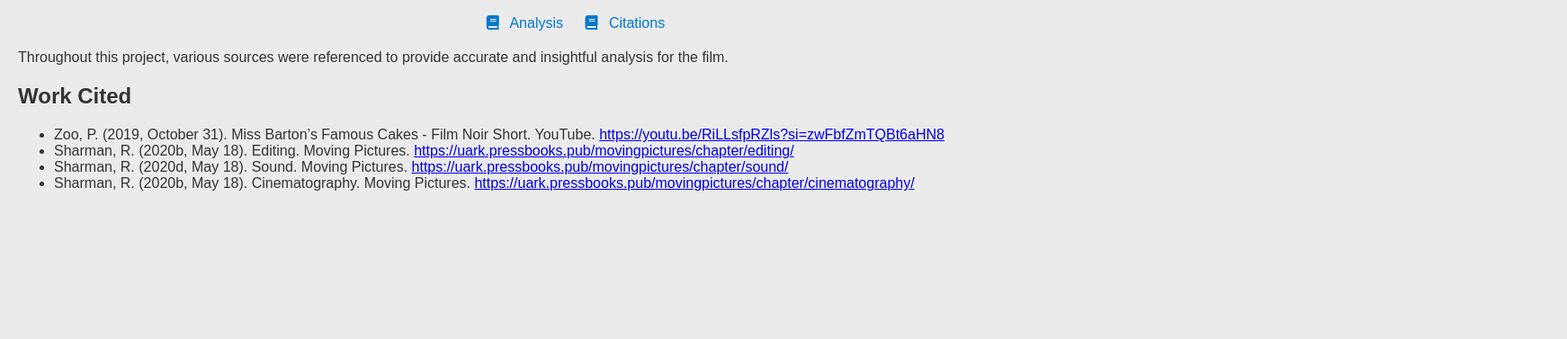
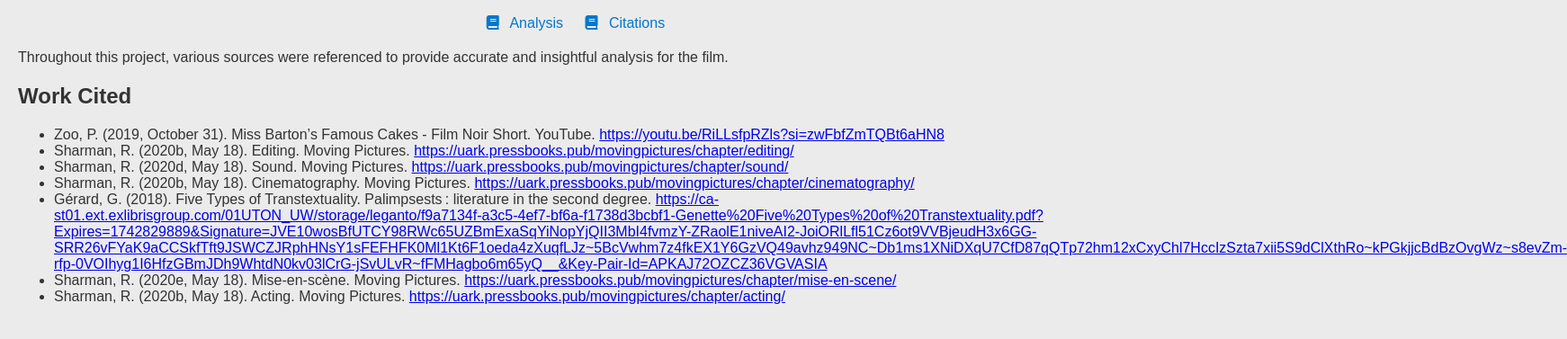
Before and after one commit to OctoberThe8/Short-Film-Paper, a plain HTML site: page CitationENGL1005.html in a window 1280 px wide. Shown: the part 83-460 px from the top of the page at 90% size, 1742 px wide, since content can reach past the window. Drawn offline with Linux system fonts and the light colour scheme.

Commit message:
Update CitationENGL1005.html

```diff
--- a/CitationENGL1005.html
+++ b/CitationENGL1005.html
@@ -19,7 +19,7 @@
   </div>
   <!-- Links to my pages -->
   <div class="nav">
-    <a href="Short paper.html"><i class="fas fa-book"></i> Analysis</a>
+    <a href="Shortpaper.html"><i class="fas fa-book"></i> Analysis</a>
        <a href="citationENGL1005.html"><i class="fas fa-book"></i> Citations</a>
   </div>
 
@@ -67,6 +67,27 @@
     		</a>
     	</li>
 
+	<li>
+   		 Gérard, G. (2018). Five Types of Transtextuality. Palimpsests : literature in the second degree.
+    		<a href="https://ca-st01.ext.exlibrisgroup.com/01UTON_UW/storage/leganto/f9a7134f-a3c5-4ef7-bf6a-f1738d3bcbf1-Genette%20Five%20Types%20of%20Transtextuality.pdf?Expires=1742829889&Signature=JVE10wosBfUTCY98RWc65UZBmExaSqYiNopYjQII3MbI4fvmzY-ZRaolE1niveAI2-JoiORlLfl51Cz6ot9VVBjeudH3x6GG-SRR26vFYaK9aCCSkfTft9JSWCZJRphHNsY1sFEFHFK0Ml1Kt6F1oeda4zXuqfLJz~5BcVwhm7z4fkEX1Y6GzVQ49avhz949NC~Db1ms1XNiDXqU7CfD87qQTp72hm12xCxyChl7HccIzSzta7xii5S9dClXthRo~kPGkjjcBdBzOvgWz~s8evZm-rfp-0VOIhyg1I6HfzGBmJDh9WhtdN0kv03lCrG-jSvULvR~fFMHagbo6m65yQ__&Key-Pair-Id=APKAJ72OZCZ36VGVASIA">
+     		 https://ca-st01.ext.exlibrisgroup.com/01UTON_UW/storage/leganto/f9a7134f-a3c5-4ef7-bf6a-f1738d3bcbf1-Genette%20Five%20Types%20of%20Transtextuality.pdf?Expires=1742829889&Signature=JVE10wosBfUTCY98RWc65UZBmExaSqYiNopYjQII3MbI4fvmzY-ZRaolE1niveAI2-JoiORlLfl51Cz6ot9VVBjeudH3x6GG-SRR26vFYaK9aCCSkfTft9JSWCZJRphHNsY1sFEFHFK0Ml1Kt6F1oeda4zXuqfLJz~5BcVwhm7z4fkEX1Y6GzVQ49avhz949NC~Db1ms1XNiDXqU7CfD87qQTp72hm12xCxyChl7HccIzSzta7xii5S9dClXthRo~kPGkjjcBdBzOvgWz~s8evZm-rfp-0VOIhyg1I6HfzGBmJDh9WhtdN0kv03lCrG-jSvULvR~fFMHagbo6m65yQ__&Key-Pair-Id=APKAJ72OZCZ36VGVASIA
+    		</a>
+    	</li>
+
+
+	<li>
+   		 Sharman, R. (2020e, May 18). Mise-en-scène. Moving Pictures.
+    		<a href="https://uark.pressbooks.pub/movingpictures/chapter/mise-en-scene/">
+     		 https://uark.pressbooks.pub/movingpictures/chapter/mise-en-scene/
+    		</a>
+    	</li>
+
+	<li>
+   		 Sharman, R. (2020b, May 18). Acting. Moving Pictures.
+    		<a href="https://uark.pressbooks.pub/movingpictures/chapter/acting/">
+     		 https://uark.pressbooks.pub/movingpictures/chapter/acting/
+    		</a>
+    	</li>
 
 
 </body>
```
